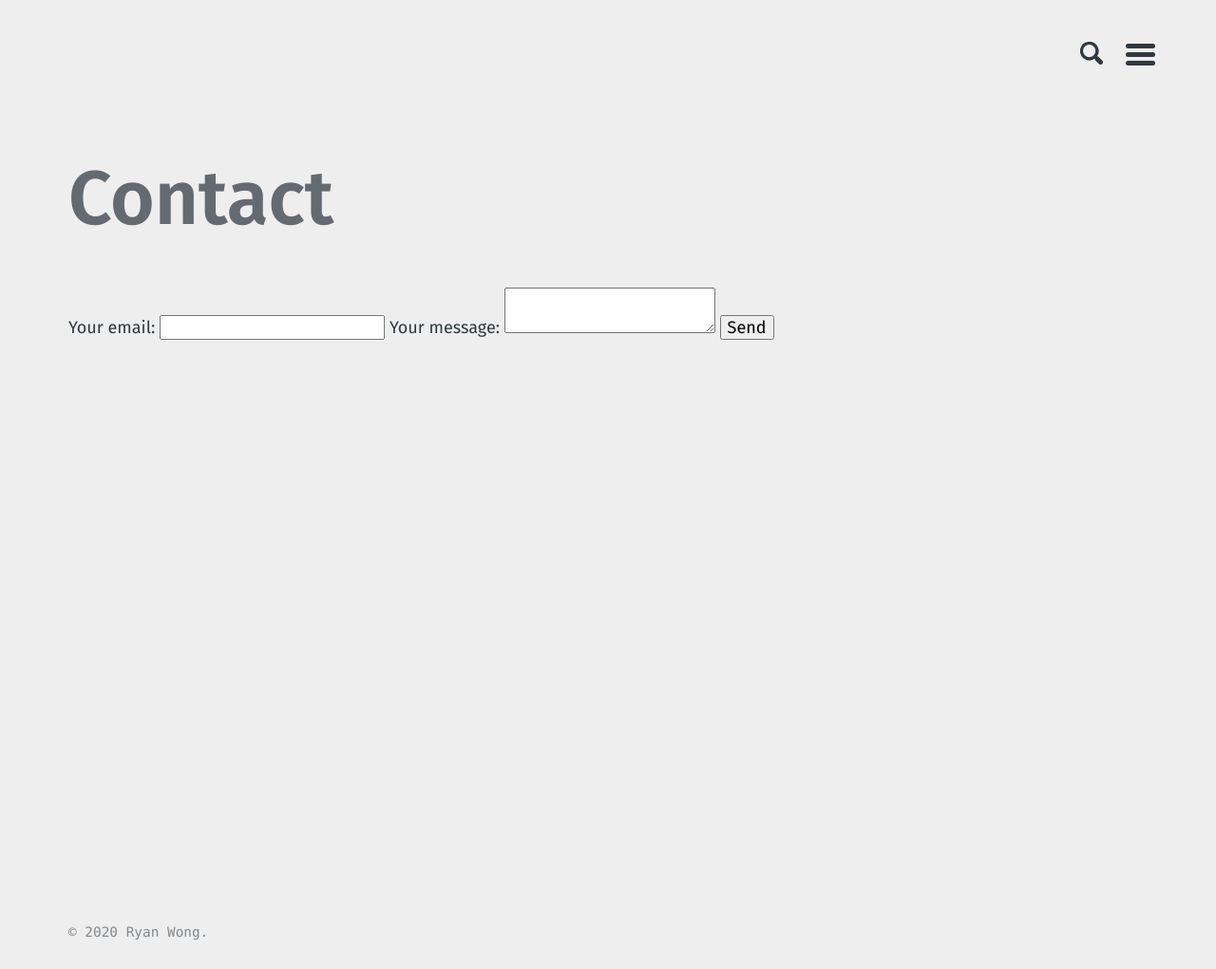
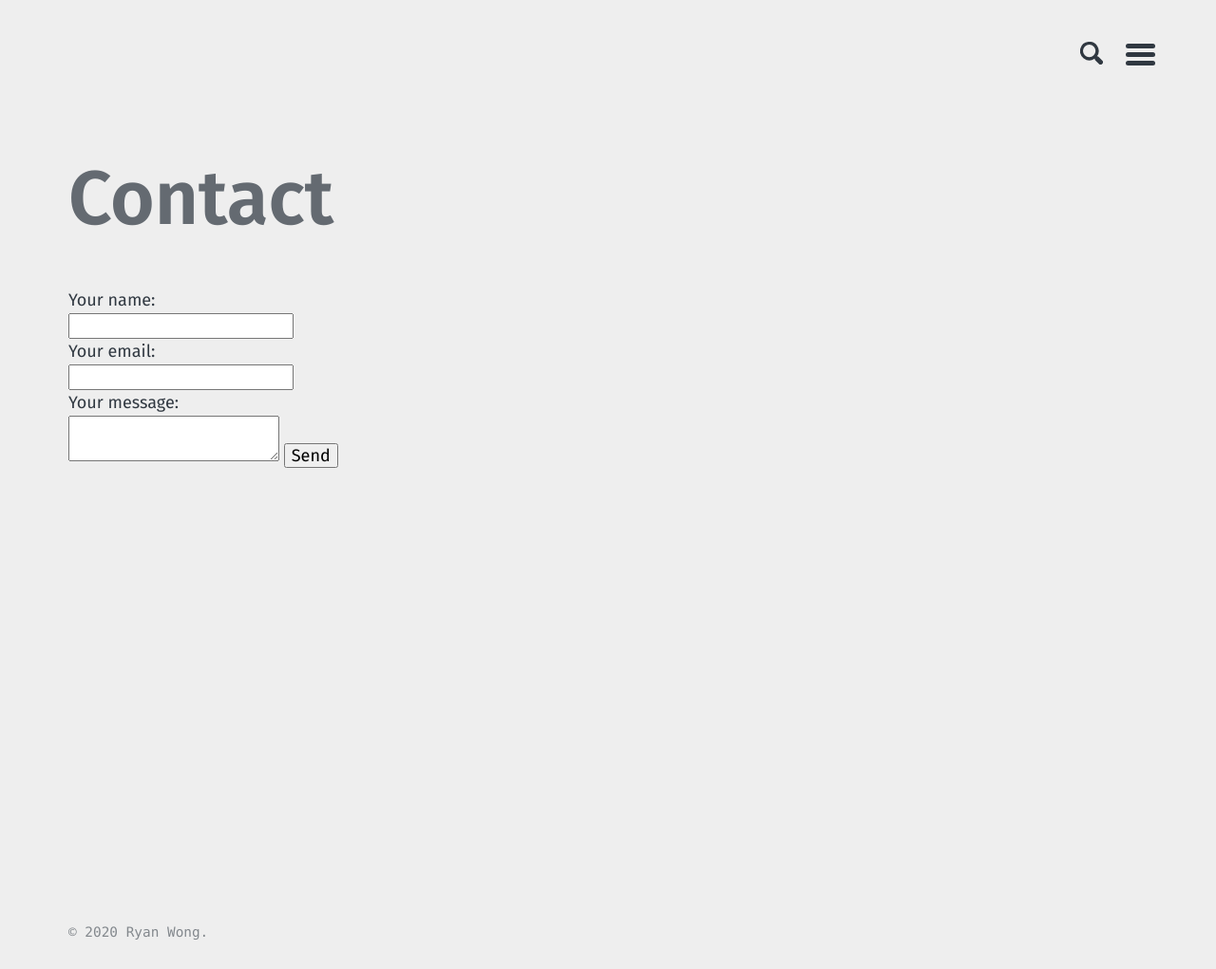
Before and after one commit to ryanwonghc/ryanwonghc.github.io, a Jekyll site: the page built from contact.md, in a window 1280 px wide. Shown: the whole page at 95% size. Built offline with Jekyll 4.4.1, drawn with Linux system fonts in a browser that asks for light colours.

Commit message:
contact form include name

```diff
--- a/contact.md
+++ b/contact.md
@@ -8,11 +8,20 @@ entries_layout: grid
 
 <form action="https://formspree.io/mwknddww" method="POST">
   <label>
+    Your name:
+    <br>
+    <input type="text" name="name">
+  </label>
+  <br>
+  <label>
     Your email:
-    <input type="text" name="_replyto">
+    <br>
+    <input type="text" name="email">
   </label>
+  <br>
   <label>
     Your message:
+    <br>
     <textarea name="message"></textarea>
   </label>
 
```
Also changed, not shown: images/Experiences/ApexPreview.jpg.
